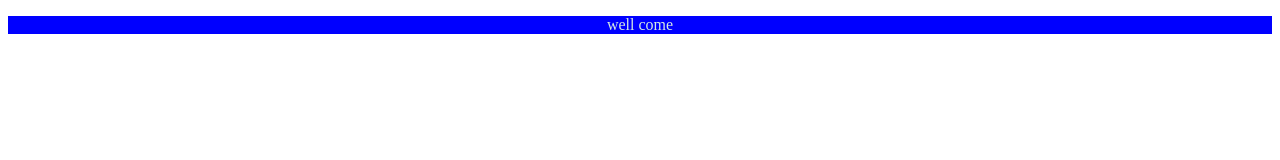
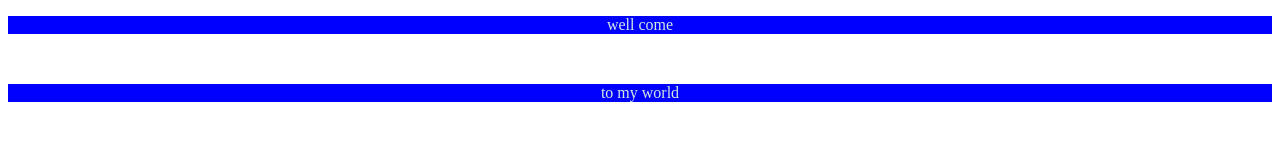
Before and after one commit to pandaswayam9833-prog/webpage, a plain HTML site: page index.html in a window 1280 px wide. Drawn offline with Linux system fonts and the light colour scheme.

Commit message:
add new para

```diff
--- a/index.html
+++ b/index.html
@@ -8,5 +8,7 @@
 </head>
 <body>
     <p>well come</p>
+    <br>
+    <p>to my world</p>
 </body>
 </html>
```
